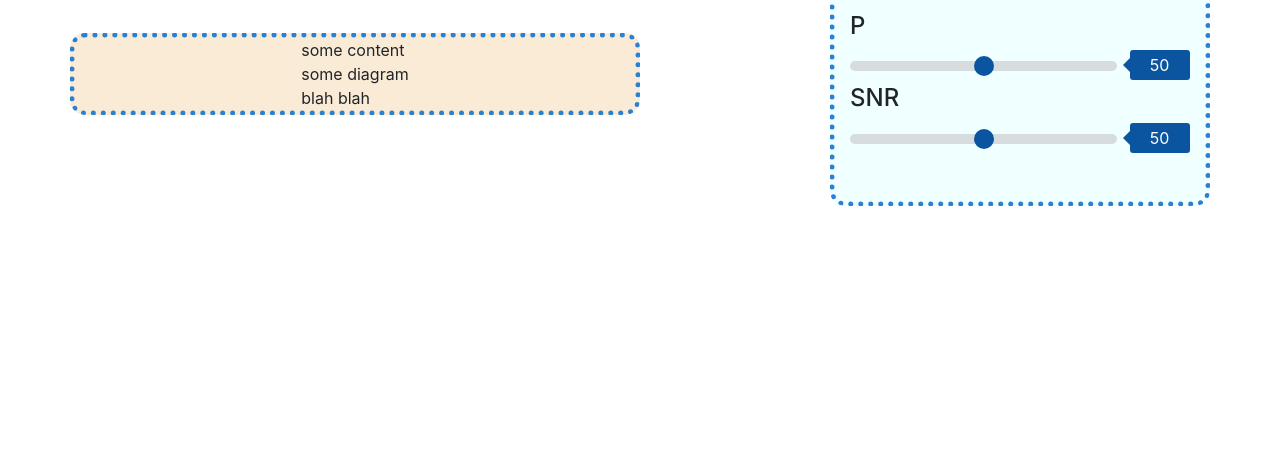
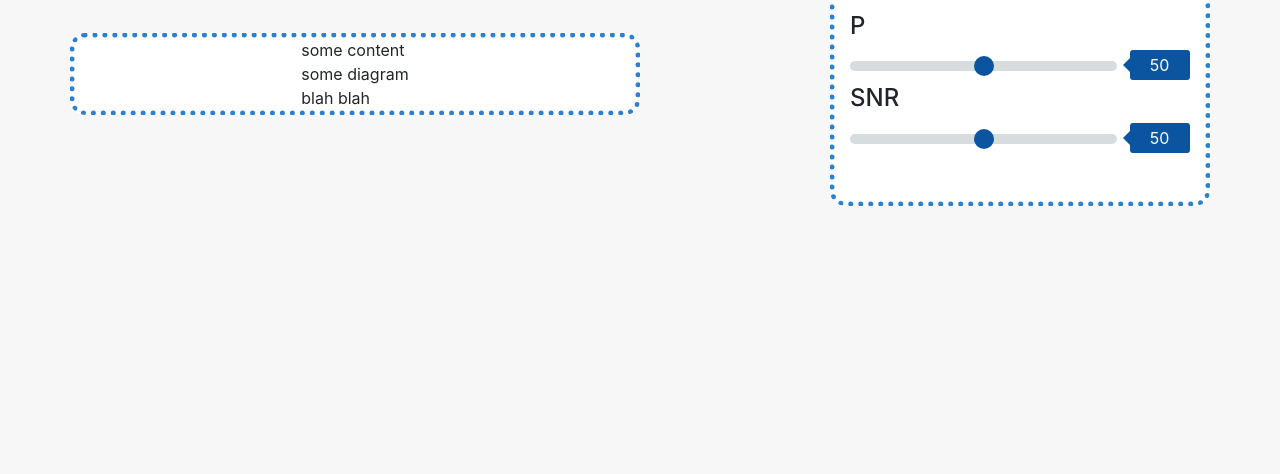
Before and after one commit to NegarMirgati/MAPVis, a plain HTML site: page index.html in a window 1280 px wide. Shown: the part 368-842 px from the top of the page. Drawn offline with nearby package versions, Linux system fonts and the light colour scheme.

Commit message:
feat: change body and boxes' background color

```diff
--- a/css/custom.css
+++ b/css/custom.css
@@ -1,13 +1,15 @@
 body, html {
     height: 100%;
+    background-color: #F7F7F7;
   }
 
 .col-md-4{
-    background-color: azure;
+    background-color: white;
 }
 
 .col-md-6{
-    background-color: antiquewhite;
+    background-color: white;
+
 }
 
 #setting{
```
